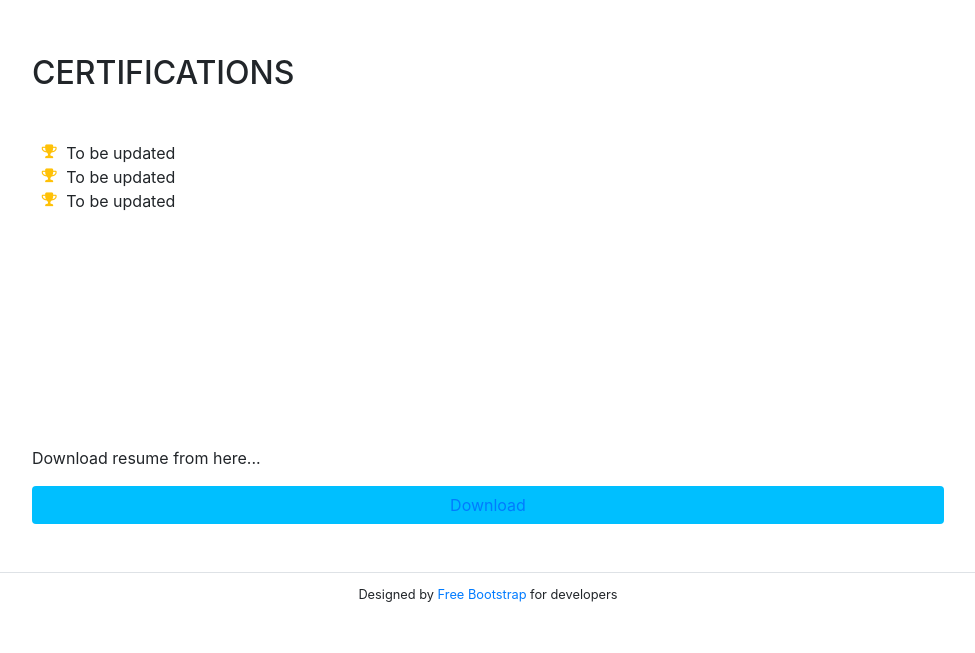
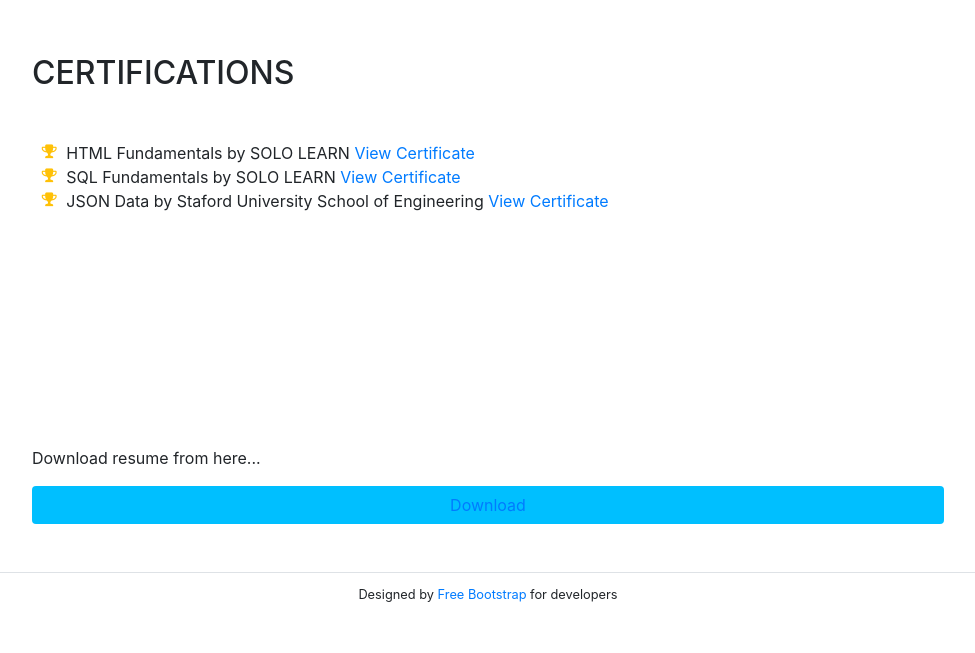
Before and after one commit to VishnuPrasad1998/VishnuPrasad1998.github.io, a website with bundled scripts: page index.html in a window 1280 px wide. Shown: the part 4227-4880 px from the top of the page, without its empty margins (288-1263 px from the left). Built offline with nearby package versions, Linux system fonts and the light colour scheme; a web font is replaced by a local one.

Commit message:
Update index.html

```diff
--- a/index.html
+++ b/index.html
@@ -237,14 +237,14 @@
           <ul class="fa-ul mb-0">
             <li>
               <i class="fa-li fa fa-trophy text-warning"></i>
-              To be updated</li>
+              HTML Fundamentals by SOLO LEARN <a href="">View Certificate</a></li>
             <li>
               <i class="fa-li fa fa-trophy text-warning"></i>
-              To be updated</li>
+             SQL Fundamentals by SOLO LEARN <a href="">View Certificate</a></li>
             <li>
               <i class="fa-li fa fa-trophy text-warning"></i>
 
-              To be updated</li>
+              JSON Data by Staford University School of Engineering <a href="">View Certificate</a></li>
 
           </ul>
         </div>
```
